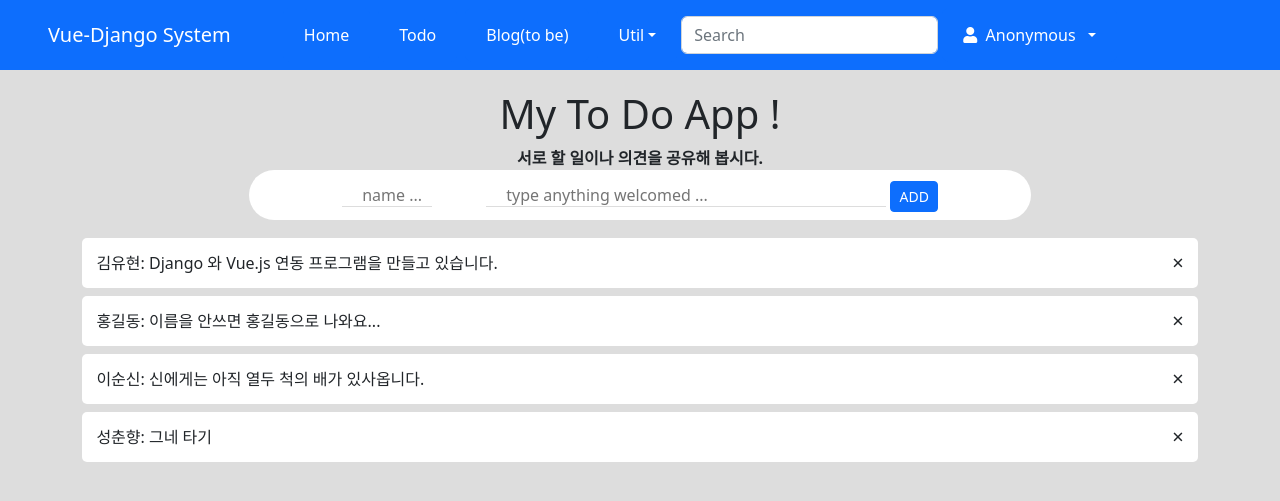
After one commit to Yuhyeon0516/Vue-Django_To-Do-List, a Django app: page /todo/ in a window 1280 px wide. The commit adds this page. Shown: the top 501 px of the page. Run offline with Django 4.2, Linux system fonts and the light colour scheme.

Commit message:
Created todo_index.html template.

```diff
--- a/combine_vue_and_django/templates/base.html
+++ b/combine_vue_and_django/templates/base.html
@@ -36,7 +36,7 @@
                         <a class="nav-link text-white" href="{% url 'home' %}">Home</a>
                     </li>
                     <li class="nav-item mx-1 btn btn-primary">
-                        <a class="nav-link text-white" href="{% url 'home' %}">Todo</a>
+                        <a class="nav-link text-white" href="{% url 'todo:index' %}">Todo</a>
                     </li>
                     <li class="nav-item mx-1 btn btn-primary">
                         <a class="nav-link text-white" href="{% url 'home' %}">Blog(to be)</a>
--- /dev/null
+++ b/combine_vue_and_django/templates/todo/todo_index.html
@@ -0,0 +1,108 @@
+{% extends "base.html" %} {% block title %}todo_index.html{% endblock title %} {% block extra-style %}
+
+<style>
+    body {
+        text-align: center;
+        background-color: #ddd;
+    }
+    .inputBox {
+        margin: auto;
+        width: 70%;
+        background: white;
+        height: 50px;
+        border-radius: 50px;
+        line-height: 50px;
+    }
+    .inputBox .name {
+        border-style: none;
+        border-bottom: 1px solid #ddd;
+        width: 90px;
+        padding-left: 20px;
+        line-height: 20px;
+    }
+    .inputBox .item {
+        border-style: none;
+        border-bottom: 1px solid #ddd;
+        width: 400px;
+        margin-left: 50px;
+        padding-left: 20px;
+        line-height: 20px;
+    }
+    .todoList {
+        list-style: none;
+        padding: 10px 0;
+        text-align: left;
+    }
+    .todoList li {
+        display: flex;
+        height: 50px;
+        line-height: 50px;
+        margin: 0.5rem 0;
+        padding: 0 0.9rem;
+        background: white;
+        border-radius: 5px;
+    }
+    .removeBtn {
+        margin-left: auto;
+        font-size: 20px;
+        cursor: pointer;
+    }
+    .removeBtn:hover {
+        color: red;
+    }
+</style>
+{% endblock extra-style %} {% block content %}
+
+<div id="app">
+    <h1>My To Do App !</h1>
+    <strong>서로 할 일이나 의견을 공유해 봅시다.</strong>
+    <br />
+
+    <div class="inputBox">
+        <input v-model.trim="name" class="name" type="text" placeholder="name ..." />
+        <input v-model.trim="todo" class="item" type="text" placeholder="type anything welcomed ..." v-on:keyup.enter="addTodo()" />
+        <button v-on:click="addTodo()" class="btn btn-primary btn-sm">ADD</button>
+    </div>
+
+    <ul class="todoList">
+        <li v-for="(todo, index) in todoList">
+            <span>[[ todo.name ]]: [[ todo.todo ]] </span>
+            <span class="removeBtn" v-on:click="removeTodo(index)">&#x00D7;</span>
+        </li>
+    </ul>
+</div>
+{% endblock content %} {% block extra-script %}
+<script src="https://unpkg.com/vue@2"></script>
+<script>
+    var vm = new Vue({
+        delimiters: ['[[', ']]'],
+        el: '#app',
+        data: {
+            name: '',
+            todo: '',
+            todoList: [
+                { name: '김유현', todo: 'Django 와 Vue.js 연동 프로그램을 만들고 있습니다.' },
+                { name: '홍길동', todo: '이름을 안쓰면 홍길동으로 나와요...' },
+                { name: '이순신', todo: '신에게는 아직 열두 척의 배가 있사옵니다.' },
+                { name: '성춘향', todo: '그네 타기' },
+            ],
+        },
+        methods: {
+            addTodo: function () {
+                console.log('add');
+                if (!this.name) this.name = 'abc';
+                if (!this.todo) {
+                    this.name = '';
+                    return;
+                }
+                this.todoList.push({ name: this.name, todo: this.todo });
+                this.name = this.todo = '';
+            },
+            removeTodo: function (index) {
+                console.log('remove');
+                this.todoList.splice(index, 1);
+            },
+        },
+    });
+</script>
+{% endblock extra-script %}
```
